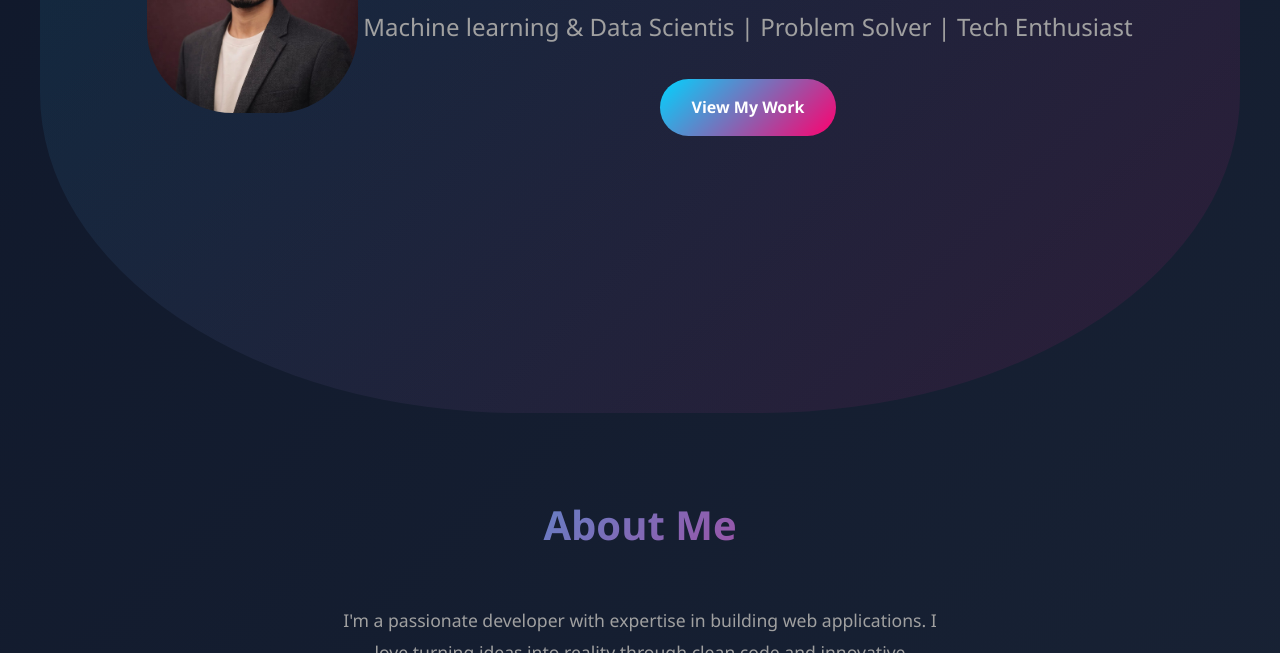
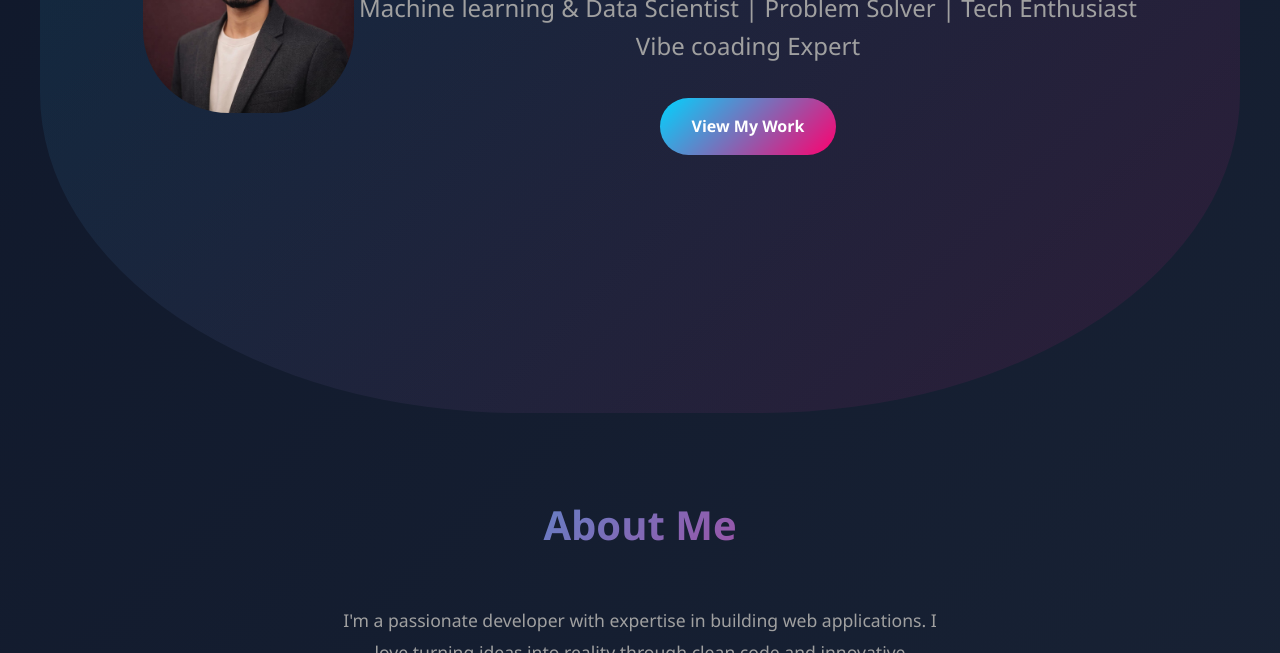
Before and after one commit to hamid9889/devhamid, a plain HTML site: page index.html in a window 1280 px wide. Shown: the part 447-1100 px from the top of the page. Drawn offline with Linux system fonts and the light colour scheme.

Commit message:
sceound commit

```diff
--- a/index.html
+++ b/index.html
@@ -29,7 +29,8 @@
       <div class="hero-content">
         <h1>Hi, I'm Hamid</h1>
         <p>
-          Machine learning & Data Scientis | Problem Solver | Tech Enthusiast
+          Machine learning & Data Scientist | Problem Solver | Tech Enthusiast <br>
+          Vibe coading Expert
         </p>
         <a href="#projects" class="cta-button">View My Work</a>
       </div>
```
